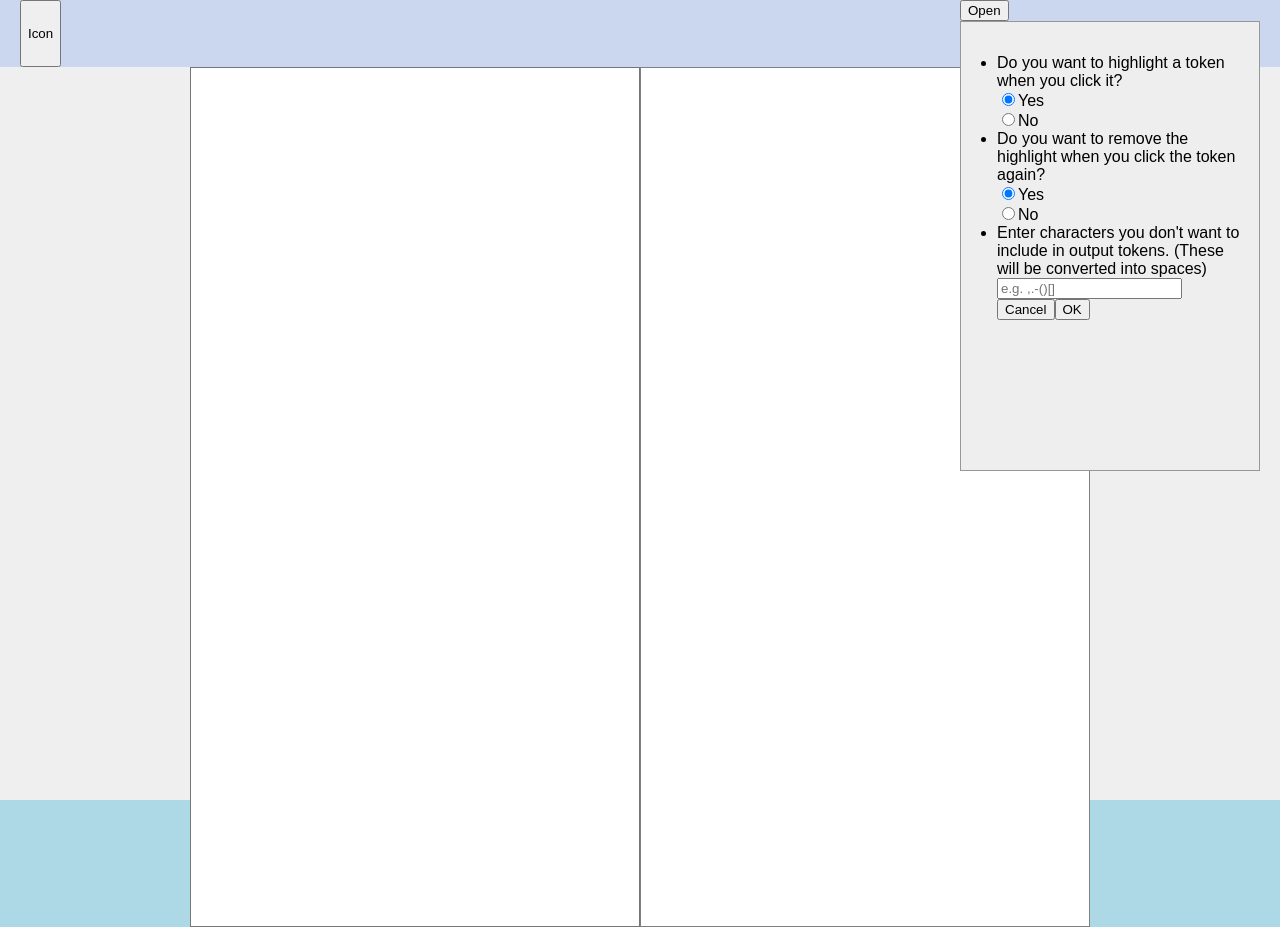
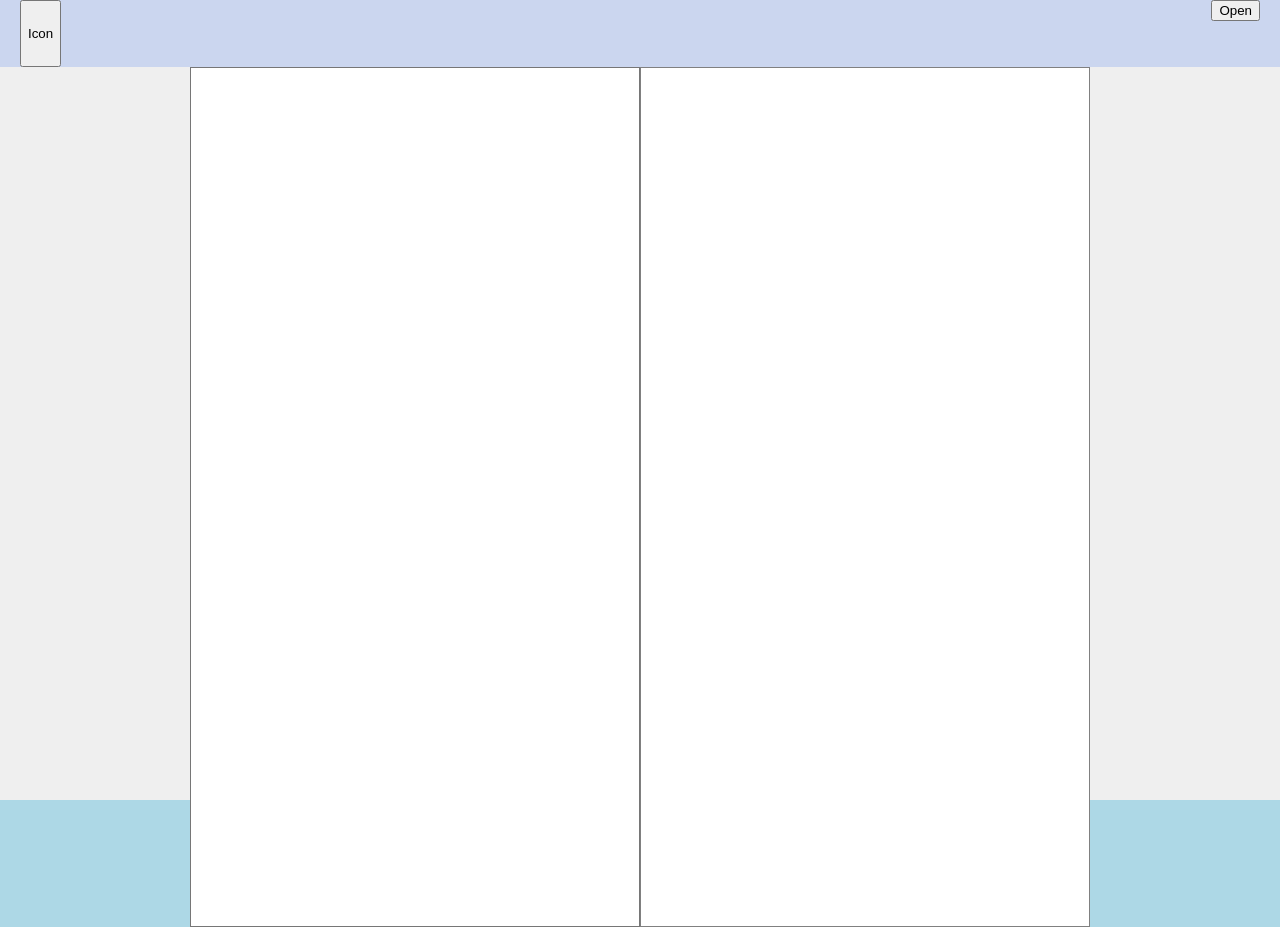
Before and after one commit to Lulkafe/CopyTokenizer, a React app: page / in a window 1280 px wide. Built offline with nearby package versions, Linux system fonts and the light colour scheme.

Commit message:
Enabled Close/Open Setting Window.

```diff
--- a/src/components.tsx
+++ b/src/components.tsx
@@ -40,75 +40,93 @@ function Header () {
 function SettingMenu () {
 
     const { state, dispatch } = useContext(TokenizerContext);
+    const { settingMenuOpen } = state;
+    const onClickSettingIcon = () => {
+        dispatch({ type: ACTION.SETTING.TOGGLE_DISPLAY });
+    }
+
+    return (
+        <div id='nav__setting-wrapper'>
+            {/* TODO: This button element is temporary.
+                will replace with a setting icon later */}
+            <button type='button' onClick={onClickSettingIcon}>Open</button>
+            { settingMenuOpen && <SettingWindow/>}
+        </div>
+    )
+}
+
+function SettingWindow () {
+
+    const { state, dispatch } = useContext(TokenizerContext);
     const { highlightToken, removeHighlight, removedChars } = state;
+    const onClickCancel = () => {
+        dispatch({ type: ACTION.SETTING.CLOSE });
+    }
     const onSubmit = (e) => {
         e.preventDefault();
         const settings = {
-            highlightToken: e.target.token_clicked.value,
-            removeHighlight: e.target.hl_clicked_again.value === 'true',
-            removedChars: e.target.removedChars.value === 'true'
+            highlightToken: e.target.token_clicked.value === 'on',
+            removeHighlight: e.target.hl_clicked_again.value === 'on',
+            removedChars: e.target.removedChars.value
         }
         dispatch({ type: ACTION.SETTING.UPDATE, settings });
+        dispatch({ type: ACTION.SETTING.CLOSE });
     }
 
+
     return (
-        <div>
-            {/* TODO: This button element is temporary.
-                will replace with a setting icon later */}
-            <button type='button'>Open</button>
         <div id='nav__setting-window'>
             <form onSubmit={onSubmit}>
                 <ul>
+                    <div>
                         <li>Do you want to highlight a token when you click it?</li>
-                        <div>
                         <input
                             type='radio' name='token_clicked'
                             id='nav__setting-radio-hl__yes'
                             defaultChecked={highlightToken}
-                                value={'true'}/>
+                            value={'on'}/>
                         <label htmlFor='nav__setting-radio-hl'>Yes</label>
                         <br/>
                         <input
                             type='radio' name='token_clicked'
                             id='nav__setting-radio-hl__no'
                             defaultChecked={!highlightToken}
-                                value={'false'}/>
+                            value={'off'}/>
                         <label htmlFor='nav__setting-radio-hl'>No</label>
                         <br/>
                     </div>
+                    <div>
                         <li>Do you want to remove the highlight
                             when you click the token again?</li>
-                        <div>
                         <input type='radio'
                             name='hl_clicked_again'
                             id='nav__setting-radio-hlagain__yes'
                             defaultChecked={removeHighlight}
-                                value={'true'}/>
+                            value={'on'}/>
                         <label htmlFor='nav__setting-radio-hlagain'>Yes</label>
                         <br/>
                         <input type='radio'
                             name='hl_clicked_again'
                             id='nav__setting-radio-hlagain__no'
                             defaultChecked={!removeHighlight}
-                                value={'false'}/>
+                            value={'off'}/>
                         <label htmlFor='nav__setting-radio-hlagain'>No</label>
                         <br/>
                     </div>
-
+                    <div>
                         <li>Enter characters you don't want to include
                             in output tokens. (These will be converted into spaces)</li>
                         <input type='text' placeholder='e.g. ,.-()[]'
                             defaultValue={removedChars}
                             name='removedChars'>
                         </input>
-
+                    </div>
                     <div>
-                            <button type='button'>Cancel</button>
+                        <button type='button' onClick={onClickCancel}>Cancel</button>
                         <button type='submit'>OK</button>
                     </div>
                 </ul>
             </form>
-            </div>
         </div>
     )
 }
--- a/src/reducer.ts
+++ b/src/reducer.ts
@@ -6,7 +6,8 @@ export const initState = {
     processType: Process.perLine,
     removedChars: '',
     highlightToken: true,
-    removeHighlight: true
+    removeHighlight: true,
+    settingMenuOpen: false
 }
 
 export const ACTION = {
@@ -18,6 +19,9 @@ export const ACTION = {
         LINE: 'Change token type to Line mode'
     },
     SETTING: {
+        TOGGLE_DISPLAY: 'Show/Close a setting window',
+        OPEN: 'Open a setting window',
+        CLOSE: 'Close the setting window',
         UPDATE: 'User updates settings'
     }
 }
@@ -47,13 +51,34 @@ export const TokenizerReducer = (state, action) => {
                 processType: Process.perWord
             };
 
+        case ACTION.SETTING.OPEN:
+            return {
+                ...state,
+                settingMenuOpen: true
+            }
+
+        case ACTION.SETTING.CLOSE:
+            return {
+                ...state,
+                settingMenuOpen: false
+            }
+
+        case ACTION.SETTING.TOGGLE_DISPLAY:
+            return {
+                ...state,
+                settingMenuOpen: !state.settingMenuOpen
+            }
+
         case ACTION.SETTING.UPDATE:
+        {
+            console.log(action.settings);
             return {
                 ...state,
                 removedChars: action.settings.removedChars,
                 highlightToken: action.settings.highlightToken,
                 removeHighlight: action.settings.removeHighlight
             }
+        }
     }
 
     return state;
--- a/src/sass/nav-bar.sass
+++ b/src/sass/nav-bar.sass
@@ -6,14 +6,19 @@
     display: flex
     justify-content: space-between
 
+#nav__setting-wrapper
+    position: relative
+
 #nav__setting-window
     font-family: Arial, Helvetica, sans-serif
-    position: relative
+    position: absolute
+    left: -250px
     width: 300px
     height: 450px
     padding: 16px
     background-color: #EEEEEE
     border: 1px solid #979797
+    overflow: scroll
 
 #nav__setting-window ul
     padding-left: 20px
```
Lines whose indentation alone changed are shown as unchanged.
